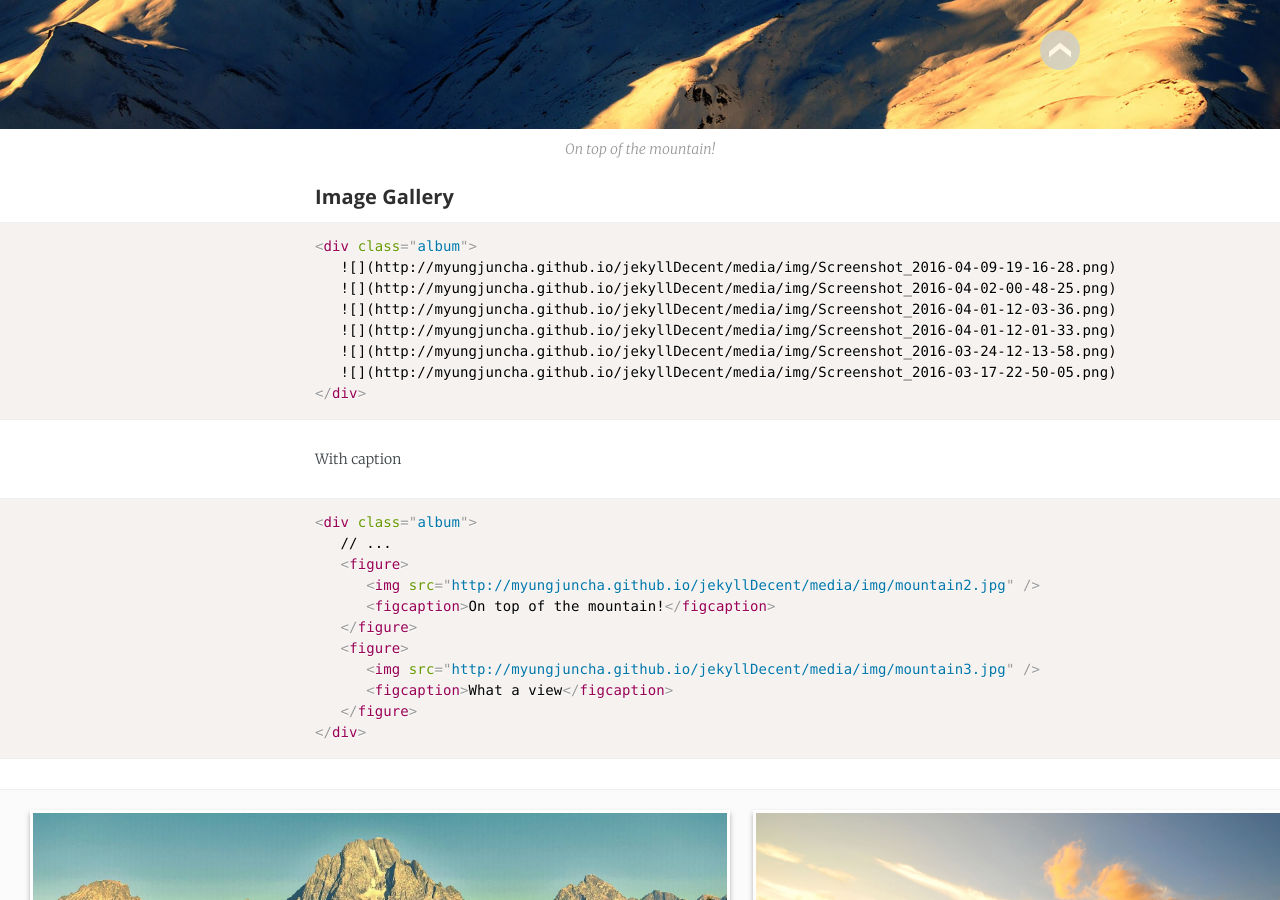
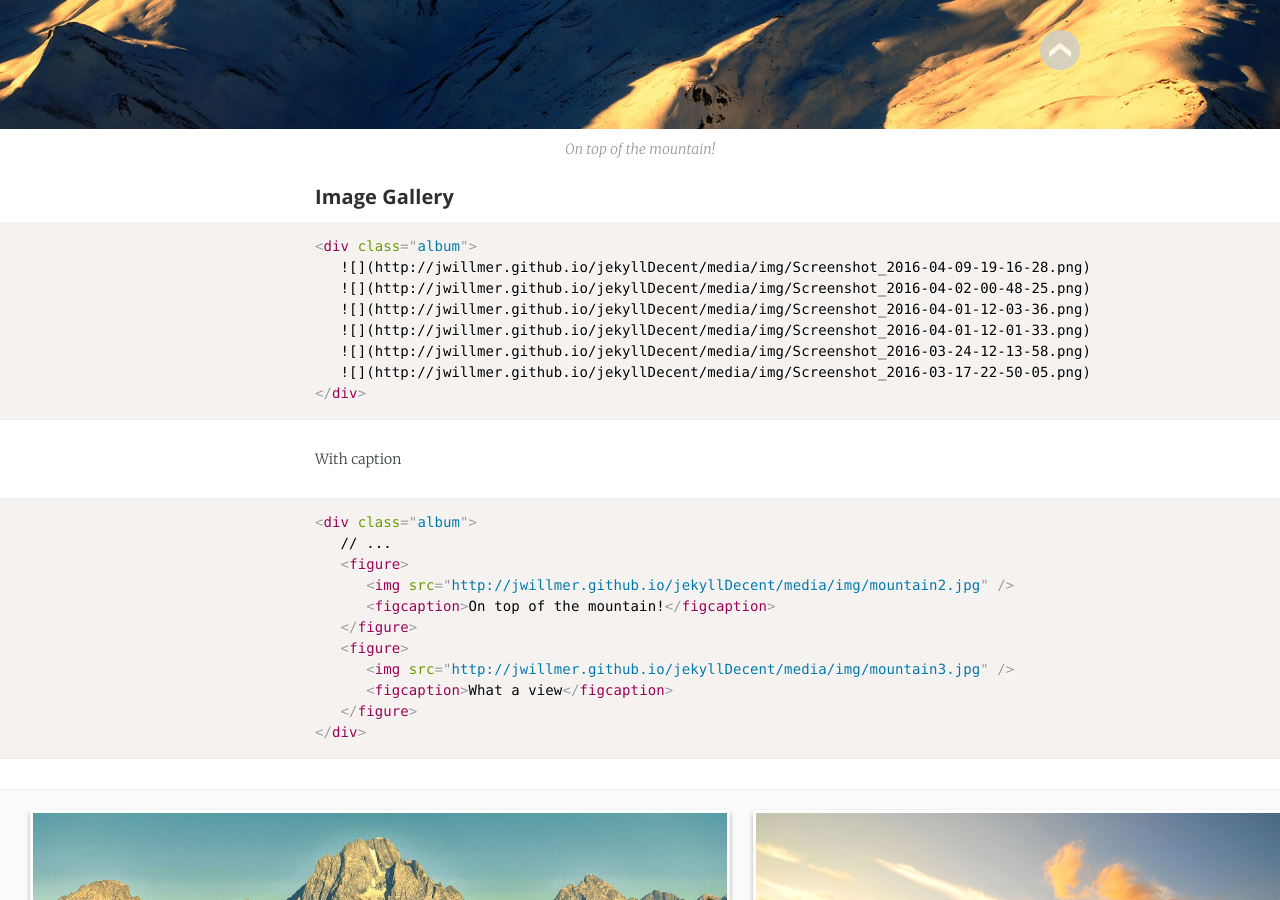
Before and after one commit to myungjuncha/myungjuncha.github.io, a Jekyll site: the page built from offline.html, in a window 1280 px wide and 900 px high, scrolled down 7094 px. Built offline with Jekyll 4.4.1, drawn with Linux system fonts in a browser that asks for light colours; some web fonts are replaced; some of the changed text lies outside the part shown.

Commit message:
Update _config.yml

```diff
--- a/_config.yml
+++ b/_config.yml
@@ -13,7 +13,7 @@ keywords:         demo theme example github jekyll features
 language:         "en" # default language of the blog. Language codes: http://www.w3schools.com/tags/ref_language_codes.asp
 
 baseurl:          "/jekyllDecent" # the subpath of your site, e.g. /blog
-url:              "http://myungjuncha.github.io" # the base hostname & protocol for your site. Have a look at robots.txt as well!
+url:              "http://jwillmer.github.io" # the base hostname & protocol for your site. Have a look at robots.txt as well!
 permalink:        /blog/:categories/:title
 cover:            /assets/mountain-cover.jpg
 disqus_shortname: "jekylldecent"
```
